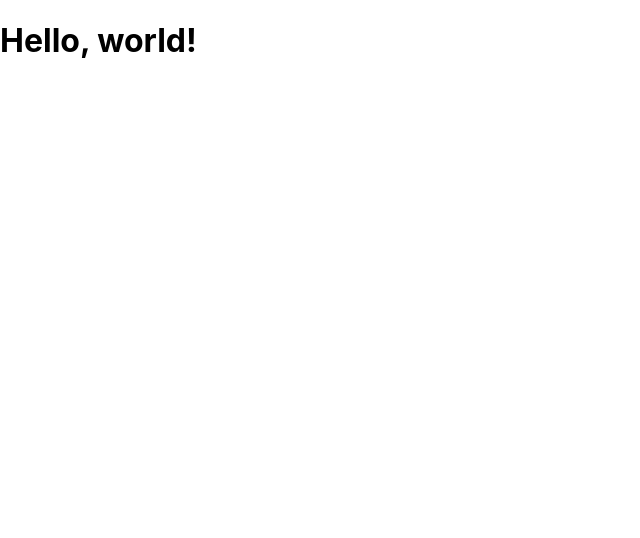
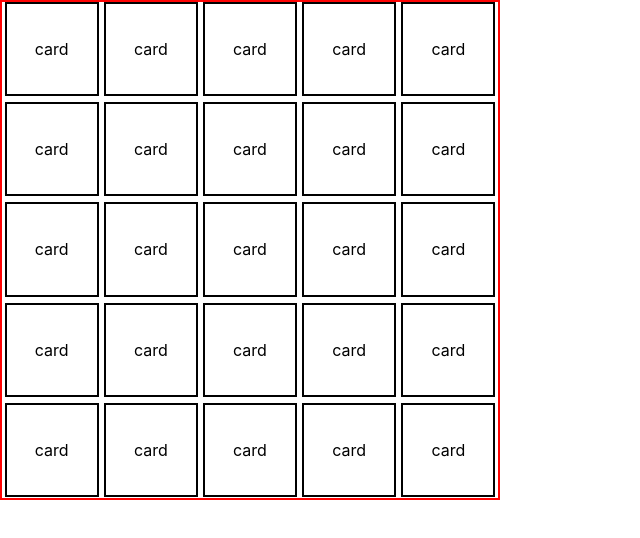
Before and after one commit to alaeddineazri/Bingo_Game, a React (Create React App) app: page / in a window 1280 px wide. Shown: the top 538 px of the page, without its empty margins (0-640 px from the left). Built offline with nearby package versions, Linux system fonts and the light colour scheme.

Commit message:
contextApi

```diff
--- /dev/null
+++ b/src/App.css
@@ -0,0 +1,27 @@
+*{
+  margin:0;
+  padding: 0;
+  box-sizing: border-box;
+}
+
+
+.cardContainer {
+  width:500px;
+  height: 500px;
+  border: 2px solid rgb(255, 3, 3);
+  display: flex;
+  align-items: flex-start;
+  flex-wrap: wrap;
+  justify-content: center;
+  gap: 1%;
+}
+
+.card {
+  width: 19%;
+  height: 19%;
+  border: 2px solid #000000;
+  padding: 5px;
+  display: flex;
+  justify-content: center;
+  align-items: center;
+}
--- a/src/App.js
+++ b/src/App.js
@@ -1,12 +1,12 @@
-
+import "./App.css";
+import { BingoProvider } from "./context/BingoContext";
+import CardContainer from "./components/CardContainer";
 
 function App() {
   return (
-    <div className="App">
-      <h1>
-        Hello, world!
-      </h1>
-    </div>
+    <BingoProvider>
+      <CardContainer />
+    </BingoProvider>
   );
 }
 
--- /dev/null
+++ b/src/components/Card.js
@@ -0,0 +1,11 @@
+import React from 'react'
+
+const Card = () => {
+  return (
+    <div className='card'>
+        card
+    </div>
+  )
+}
+
+export default Card
--- /dev/null
+++ b/src/components/CardContainer.js
@@ -0,0 +1,19 @@
+import { useContext } from "react";
+import BingoContext from "../context/BingoContext";
+import Card from "./Card";
+
+
+
+const CardContainer = () => {
+
+    const {content} = useContext(BingoContext);
+
+
+  return (
+    <div className='cardContainer'>
+        {content.map(el=><Card  />)}
+    </div>
+  )
+}
+
+export default CardContainer
--- /dev/null
+++ b/src/context/BingoContext.js
@@ -0,0 +1,23 @@
+import { createContext, useState } from "react";
+import cardContent from "../data/cardContent";
+
+
+const BingoContext = createContext();
+
+export const BingoProvider = ({ children }) => {
+
+    const [content, setContent] = useState([...cardContent]);
+
+
+
+  return (
+    <BingoContext.Provider
+      value={{
+        content
+      }}
+    >
+      {children}
+    </BingoContext.Provider>
+  );
+};
+export default BingoContext;
```
